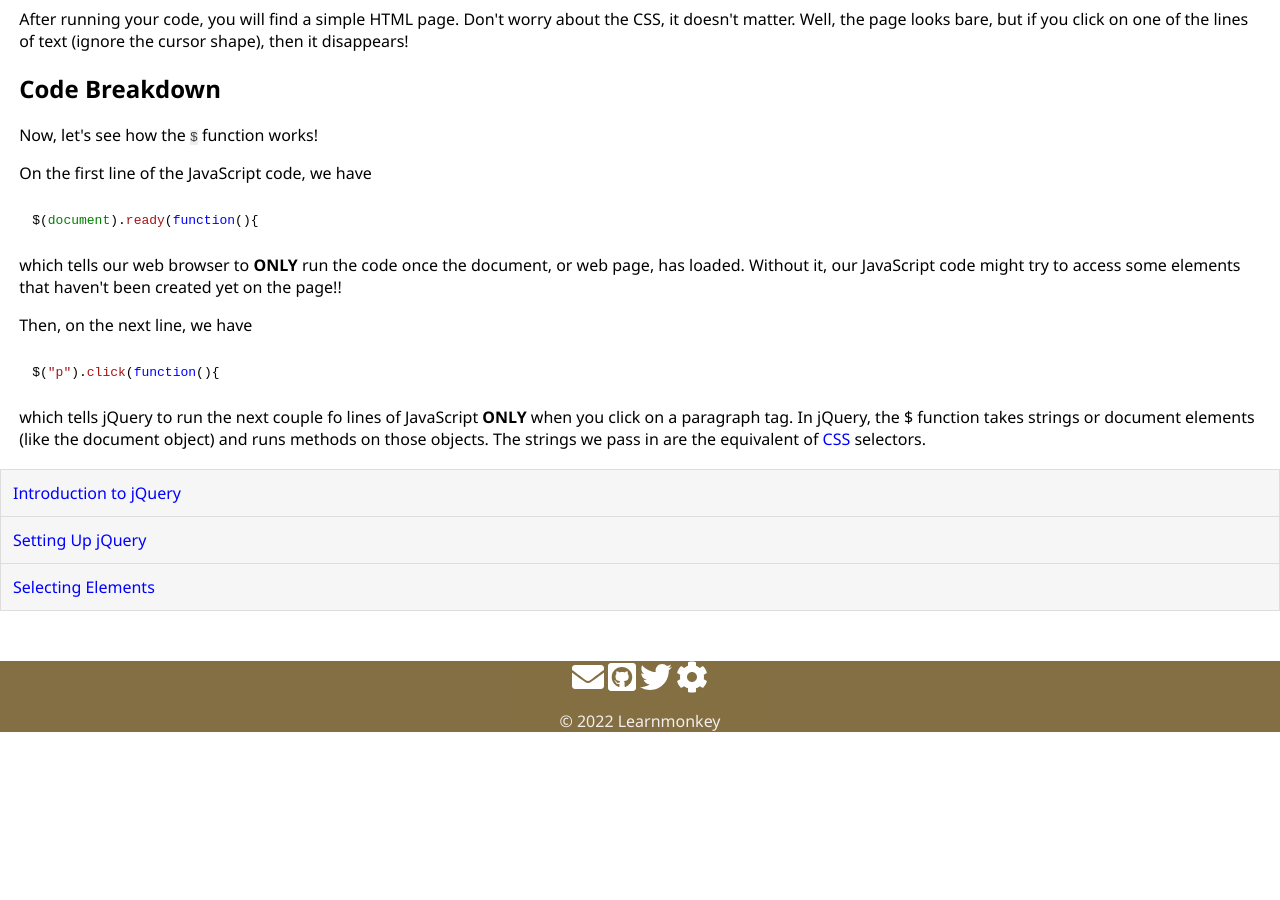
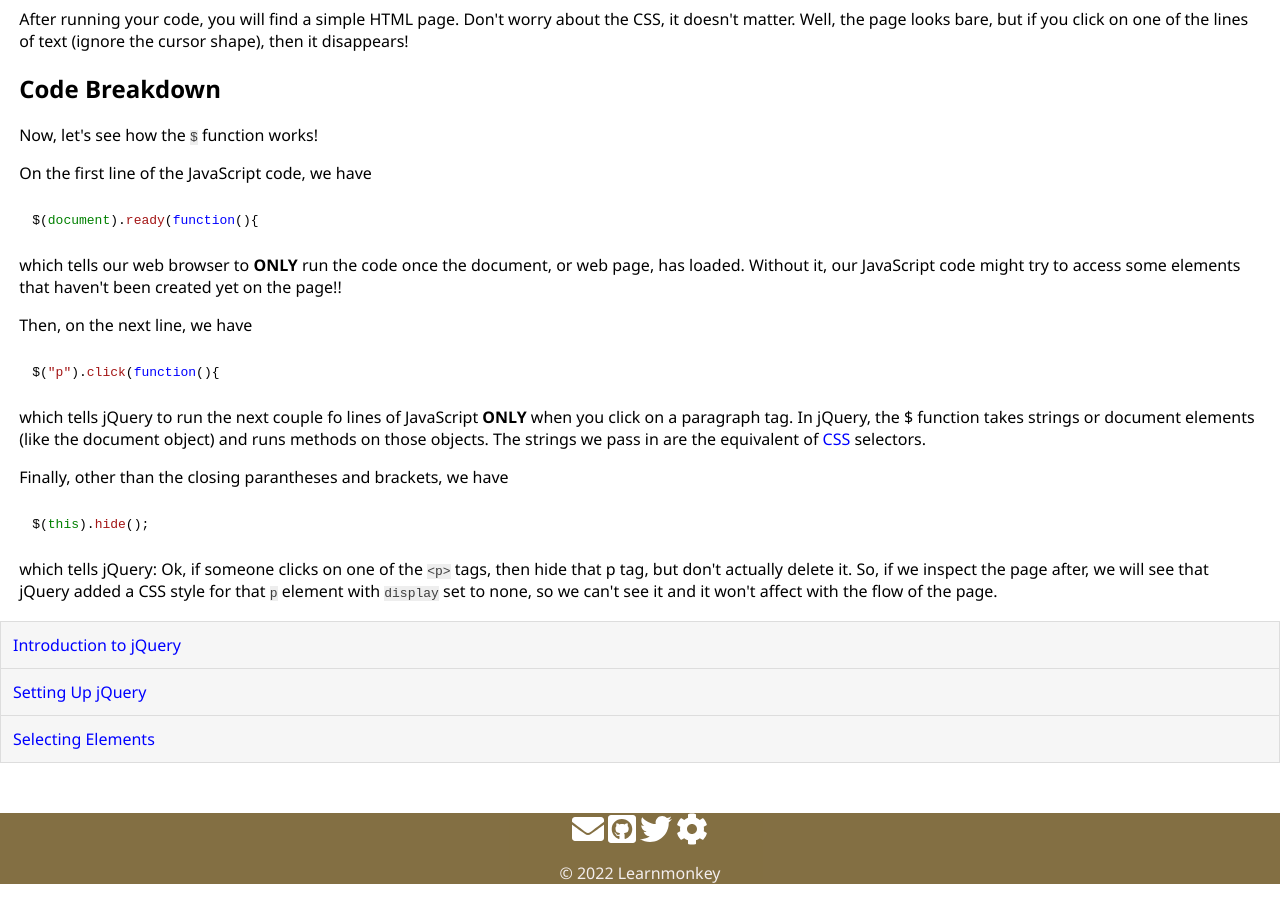
Before and after one commit to learnmonkey/learnmonkey.github.io, a Jekyll site: the page built from programming/javascript/jquery/selecting-elements.html, in a window 1280 px wide and 900 px high, scrolled down 755 px. Built offline with Jekyll 4.4.1, drawn with Linux system fonts in a browser that asks for light colours; nearby versions of some CDN libraries; before the commit the page ends 1503 px from its top, so only the background shows below that.

Commit message:
expand - finish

```diff
--- a/programming/javascript/jquery/selecting-elements.html
+++ b/programming/javascript/jquery/selecting-elements.html
@@ -34,4 +34,5 @@ $(document).ready(function(){
     <p>Now, let's see how the <code>$</code> function works!</p>
     <p>On the first line of the JavaScript code, we have <pre><code class="language-javascript">$(document).ready(function(){</code></pre> which tells our web browser to <b>ONLY</b> run the code once the document, or web page, has loaded. Without it, our JavaScript code might try to access some elements that haven't been created yet on the page!!</p>
     <p>Then, on the next line, we have <pre><code class="language-javascript">$("p").click(function(){</code></pre> which tells jQuery to run the next couple fo lines of JavaScript <strong>ONLY</strong> when you click on a paragraph tag. In jQuery, the $ function takes strings or document elements (like the document object) and runs methods on those objects. The strings we pass in are the equivalent of <a href="/programming/css/">CSS</a> selectors.</p>
+    <p>Finally, other than the closing parantheses and brackets, we have <pre><code class="language-javascript">$(this).hide();</code></pre> which tells jQuery: Ok, if someone clicks on one of the <code>&#60;p&#62;</code> tags, then hide that p tag, but don't actually delete it. So, if we inspect the page after, we will see that jQuery added a CSS style for that <code>p</code> element with <code>display</code> set to none, so we can't see it and it won't affect with the flow of the page.</p>
 </section>
```
